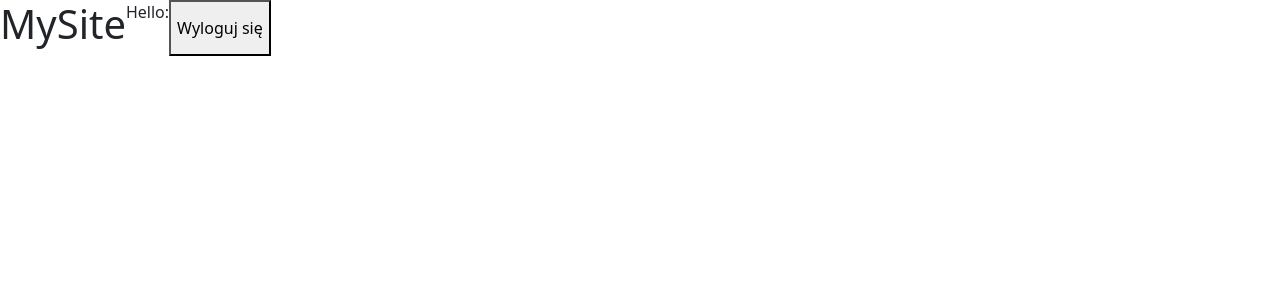
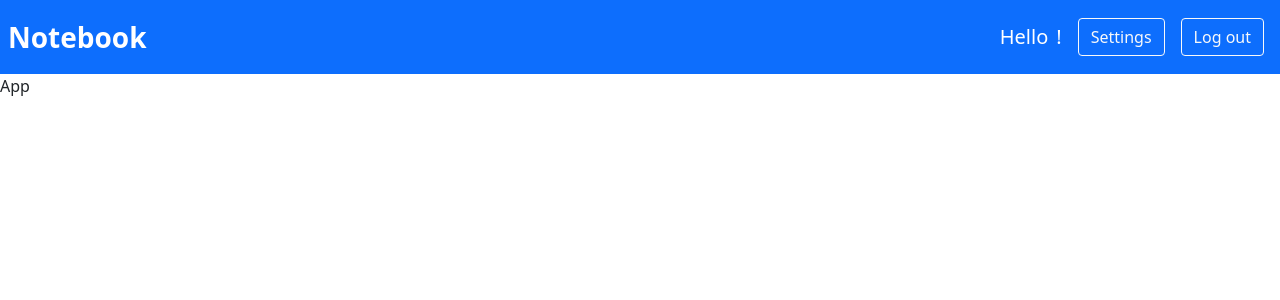
Before and after one commit to Jackhalabardnik/notebook_sem_VI, a React (Create React App) app in the folder notebook_frontend/: page / in a window 1280 px wide. Shown: the top 300 px of the page. Built offline with nearby package versions, Linux system fonts and the light colour scheme; no server answers; sample sign-in values are in the browser's storage.

Commit message:
feat - main navbar

```diff
--- a/notebook_frontend/src/App.js
+++ b/notebook_frontend/src/App.js
@@ -7,6 +7,7 @@ function App() {
     return (
         <Routes>
             {user && <Route path="/" exact element={<Main />} />}
+            {user && <Route path="/user" element={<Main />} />}
             <Route path="/signup" exact element={<Signup />} />
             <Route path="/front" exact element={<Front />} />
             <Route path="/*" element={<Navigate replace to="/front" />} />
--- a/notebook_frontend/src/components/Front/front.jsx
+++ b/notebook_frontend/src/components/Front/front.jsx
@@ -1,16 +1,14 @@
 import Login from "../Login/login";
 import Signup from "../Signup/signup";
+import {Link} from "react-router-dom";
 
 const Front = () => {
     return (
         <div>
-            <nav className="bg-primary d-flex justify-content-end flex-column flex-md-row">
-                <h2 className="ms-md-2 my-3 text-white text-center">
+            <nav className="bg-primary d-flex justify-content-between flex-column flex-md-row align-items-center">
+                <Link to="/front" className="ms-md-2 my-3 text-white text-center text-decoration-none fs-3 fw-bold">
                     Notebook
-                </h2>
-                <div className="col-lg-5 col-xl-6 col-1">
-
-                </div>
+                </Link>
                 <div>
                     <Login/>
                 </div>
@@ -27,7 +25,7 @@ const Front = () => {
                             Need a place to write down your thoughts?
                         </li>
                         <li>
-                            Do you use a self-chat in discord or messenger to keep them in order?
+                            Do you use a self-chat in a discord or messenger to keep them in order?
                         </li>
                     </ul>
                     If this is true, you have come to the right place.
--- a/notebook_frontend/src/components/Login/login.jsx
+++ b/notebook_frontend/src/components/Login/login.jsx
@@ -58,7 +58,7 @@ const Login = () => {
                         />
                         <Form.Control.Feedback type="invalid" className="fw-bold bg-dark text-center bg-opacity-75 rounded-3 text-white" >{formik.errors.password}</Form.Control.Feedback>
                     </FloatingLabel>
-                    <Button type="submit" variant="primary" className="col-lg-3 col-md-4 col-12 col-xl-3 border-1 border-white">Sign In</Button>
+                    <Button type="submit" variant="outline-light" className="col-lg-3 col-md-4 col-12 col-xl-3">Sign In</Button>
                 </div>
             </Form>
             {error && <Alert variant="danger" className="text-center m-2">Error: {error}</Alert> }
--- a/notebook_frontend/src/components/Main/main.jsx
+++ b/notebook_frontend/src/components/Main/main.jsx
@@ -1,38 +1,11 @@
-import axios from "axios";
-import {useEffect, useState} from "react";
-import {Nav} from "react-bootstrap";
+import MainBar from "../Mainbar/mainbar";
 
 const Main = () => {
 
-    const [userData, setUserData] = useState("")
-
-    useEffect(() => {
-        const token = localStorage.getItem("token")
-        axios.get(`http://localhost:8080/api/users/logged_in`, { headers: { "authorization" : `${token}` } })
-            .then((response) => {
-                setUserData(response.data)
-            }).catch((error) => {
-            console.log(error)
-        })
-    }, []);
-
-
-
-    const handleLogout = () => {
-        localStorage.removeItem("token")
-        window.location.reload()
-    }
     return (
         <div>
-            <Nav>
-                <h1>MySite</h1>
-                <p>
-                    Hello: {userData.username}
-                </p>
-                <button onClick={handleLogout}>
-                    Wyloguj się
-                </button>
-            </Nav>
+            <MainBar/>
+            App
         </div>
     )
 }
--- /dev/null
+++ b/notebook_frontend/src/components/Mainbar/mainbar.jsx
@@ -0,0 +1,51 @@
+import axios from "axios";
+import {useEffect, useState} from "react";
+import {Button} from "react-bootstrap";
+import {Link} from "react-router-dom";
+
+const MainBar = () => {
+
+    const [userData, setUserData] = useState("")
+
+    useEffect(() => {
+        const token = localStorage.getItem("token")
+        axios.get(`http://localhost:8080/api/users/logged_in`, {headers: {"authorization": `${token}`}})
+            .then((response) => {
+                setUserData(response.data)
+            }).catch((error) => {
+            console.log(error)
+        })
+    }, []);
+
+    const handleLogout = () => {
+        localStorage.removeItem("token")
+        window.location.reload()
+    }
+    return (
+        <nav className="bg-primary d-flex justify-content-between flex-column flex-md-row align-items-center">
+            <Link to="/" className="ms-md-2 my-3 text-white text-center text-decoration-none fs-3 fw-bold">
+                    Notebook
+            </Link>
+            <div className="d-flex flex-column flex-md-row justify-content-between mx-3 align-items-center">
+                <div className="text-white fs-5 d-flex align-items-center">
+                    Hello
+                    <div className="fw-bold fs-4 mx-1">
+                        {userData.username}
+                    </div>
+                    !
+                </div>
+
+                <Link to="/user" className="m-3">
+                    <Button variant="outline-light">
+                        Settings
+                    </Button>
+                </Link>
+
+                <Button onClick={handleLogout} variant="outline-light mb-3 mb-md-0">
+                    Log out
+                </Button>
+            </div>
+        </nav>
+    )
+}
+export default MainBar
```
